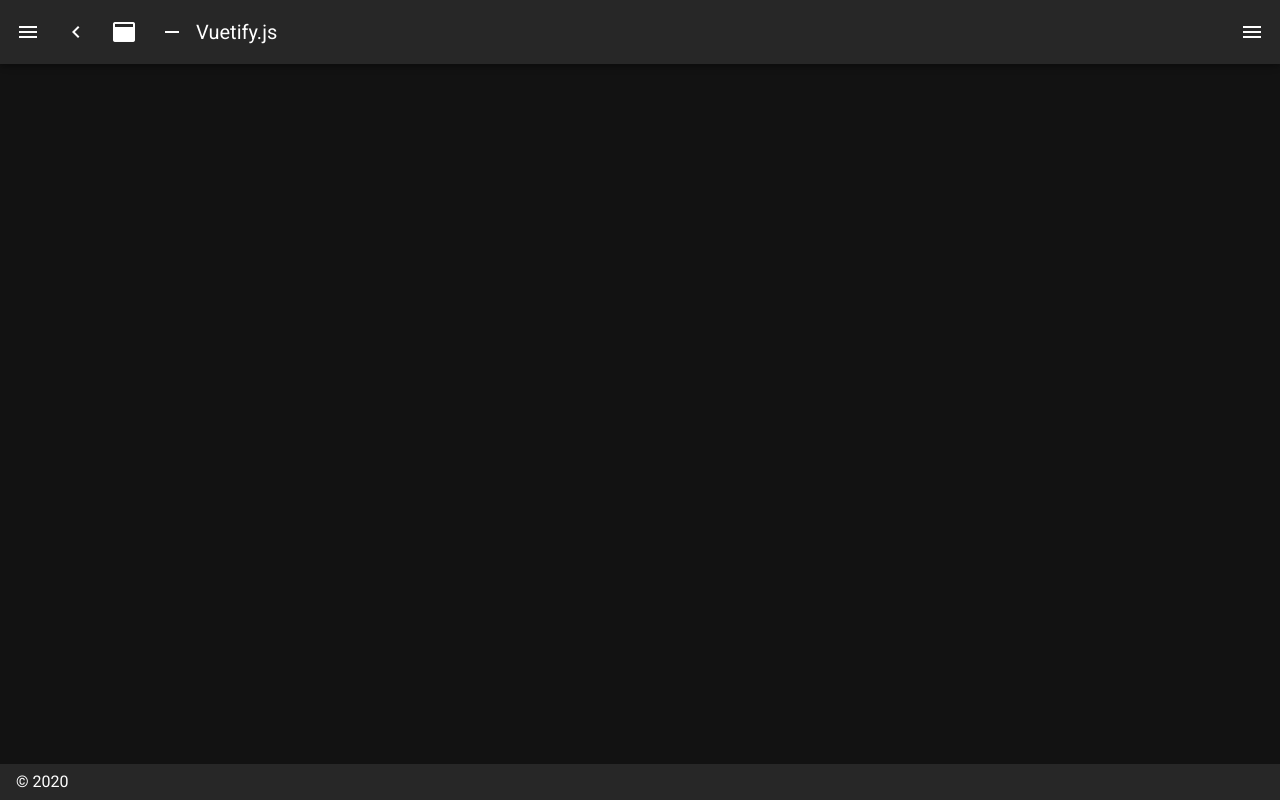
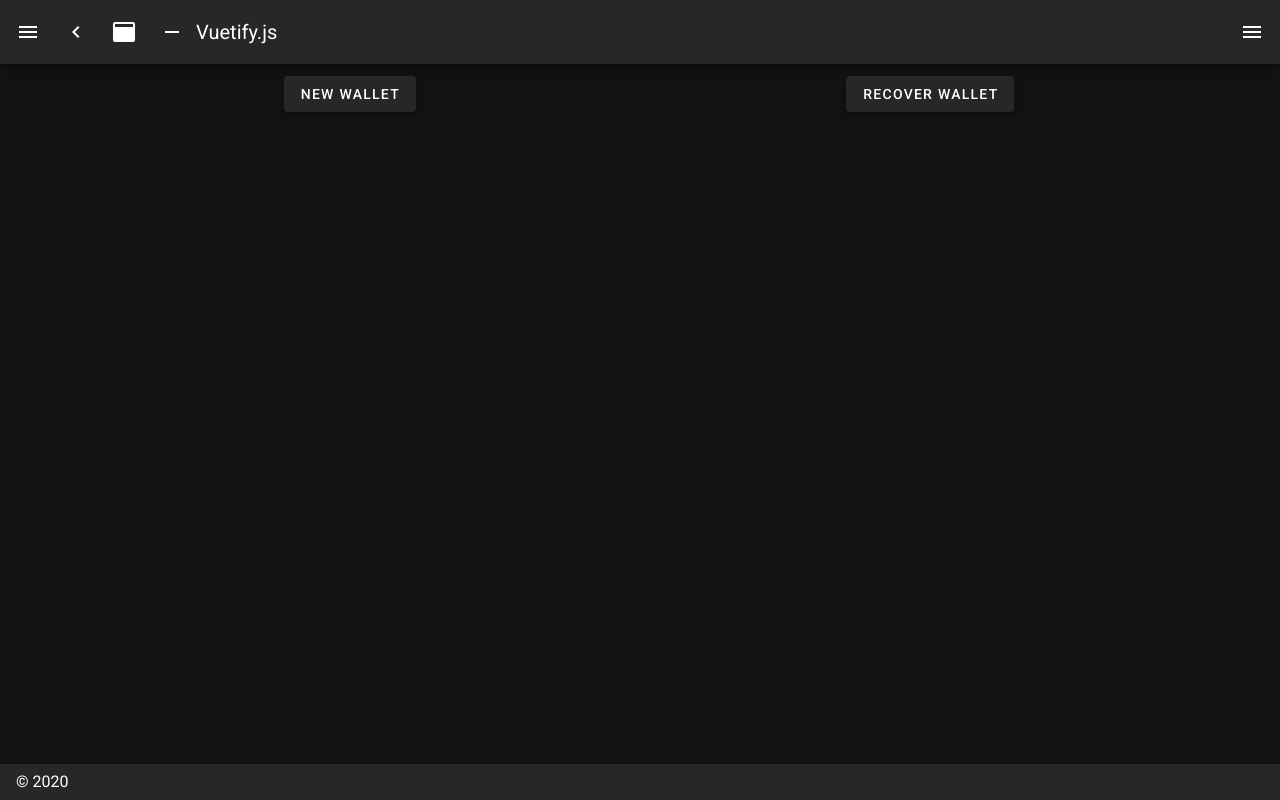
Before and after one commit to FeatherLightApp/FeatherLight, a Nuxt app: page /getstarted in a window 1280 px wide. Before the commit this address had no page. Built offline with nearby package versions, Linux system fonts and the light colour scheme.

Commit message:
add composition api and get started page

```diff
--- /dev/null
+++ b/pages/getstarted.vue
@@ -0,0 +1,25 @@
+<template>
+  <v-container>
+    <v-row justify="center">
+      <v-col>
+        <v-row justify="center">
+          <v-btn>New Wallet</v-btn>
+        </v-row>
+      </v-col>
+      <v-col>
+        <v-row justify="center">
+          <v-btn>Recover Wallet</v-btn>
+        </v-row>
+      </v-col>
+    </v-row>
+  </v-container>
+</template>
+<script lang="ts">
+import { defineComponent } from '@vue/composition-api'
+
+export default defineComponent({
+  setup () {
+
+  }
+})
+</script>
```
